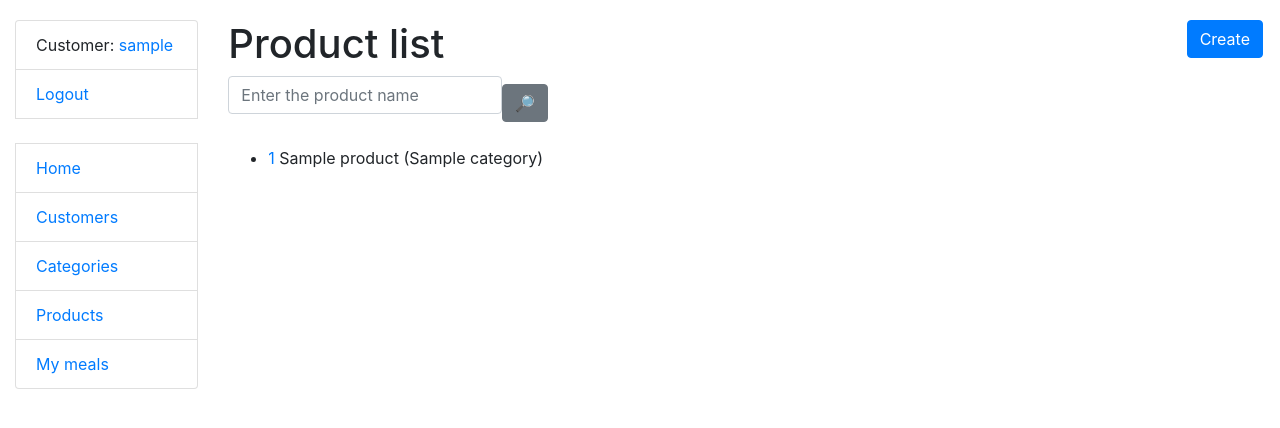
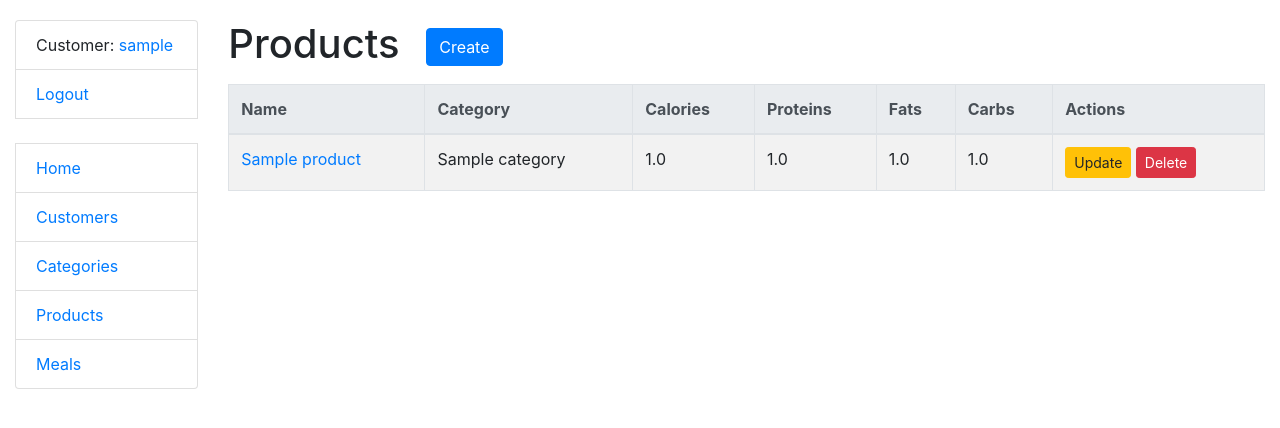
Before and after one commit to Alex-Plugin/nutri-app, a Django app: page /products/ in a window 1280 px wide. Shown: the top 428 px of the page. Run offline with Django 5.2, Linux system fonts and the light colour scheme; a user stored in the database is signed in; tables that the repository leaves empty hold one stand-in row (values such as "Sample post"); some libraries are stand-ins or nearby versions.

Commit message:
corrected templates meal_list, products_list, categories_list

```diff
--- a/templates/includes/sidebar.html
+++ b/templates/includes/sidebar.html
@@ -12,5 +12,5 @@
   <li class="list-group-item"><a href="{% url 'nutrition:customer-list' %}">Customers</a></li>
   <li class="list-group-item"><a href="{% url 'nutrition:category-list' %}">Categories</a></li>
   <li class="list-group-item"><a href="{% url 'nutrition:product-list' %}">Products</a></li>
-  <li class="list-group-item"><a href="{% url 'nutrition:meal-list' %}">My meals</a></li>
+  <li class="list-group-item"><a href="{% url 'nutrition:meal-list' %}">Meals</a></li>
 </ul>
--- a/templates/nutrition/product_list.html
+++ b/templates/nutrition/product_list.html
@@ -1,24 +1,55 @@
 {% extends "base.html" %}
 {% load crispy_forms_filters %}
 
+{% block title %}
+  <title>Products</title>
+{% endblock %}
+
 {% block content %}
   <h1>
-    Product list
-    <a href="{% url 'nutrition:product-create' %}" class="btn btn-primary link-to-page">
-      Create
-    </a>
+    Products
+    <a href="{% url 'nutrition:product-create' %}" class="btn btn-primary ml-3">Create</a>
   </h1>
-  {% include "includes/search_form.html" %}
+
   {% if product_list %}
-    <ul>
-      {% for product in product_list %}
-        <li>
-          <a href="{% url 'nutrition:product-detail' pk=product.id %}">{{ product.id }}</a>
-          {{ product.name }} ({{ product.category.name }})
-        </li>
-      {% endfor %}
-    </ul>
+    <table class="table table-striped table-bordered mt-3">
+      <thead class="thead-light">
+        <tr>
+          <th>Name</th>
+          <th>Category</th>
+          <th>Calories</th>
+          <th>Proteins</th>
+          <th>Fats</th>
+          <th>Carbs</th>
+          <th>Actions</th>
+        </tr>
+      </thead>
+      <tbody>
+        {% for product in product_list %}
+          <tr>
+            <td>
+              <a href="{% url 'nutrition:product-detail' pk=product.pk %}">
+                {{ product.name }}
+              </a>
+            </td>
+            <td>{{ product.category.name }}</td>
+            <td>{{ product.calories }}</td>
+            <td>{{ product.proteins }}</td>
+            <td>{{ product.fats }}</td>
+            <td>{{ product.carbs }}</td>
+            <td>
+              <a href="{% url 'nutrition:product-update' pk=product.pk %}" class="btn btn-sm btn-warning">
+                Update
+              </a>
+              <a href="{% url 'nutrition:product-delete' pk=product.pk %}" class="btn btn-sm btn-danger">
+                Delete
+              </a>
+            </td>
+          </tr>
+        {% endfor %}
+      </tbody>
+    </table>
   {% else %}
-    <p>There are no products yet</p>
+    <p>No products available.</p>
   {% endif %}
 {% endblock %}
```
Also changed, not shown: templates/nutrition/category_list.html (+7 -8 lines), templates/nutrition/meal_list.html (+11 -5 lines).
